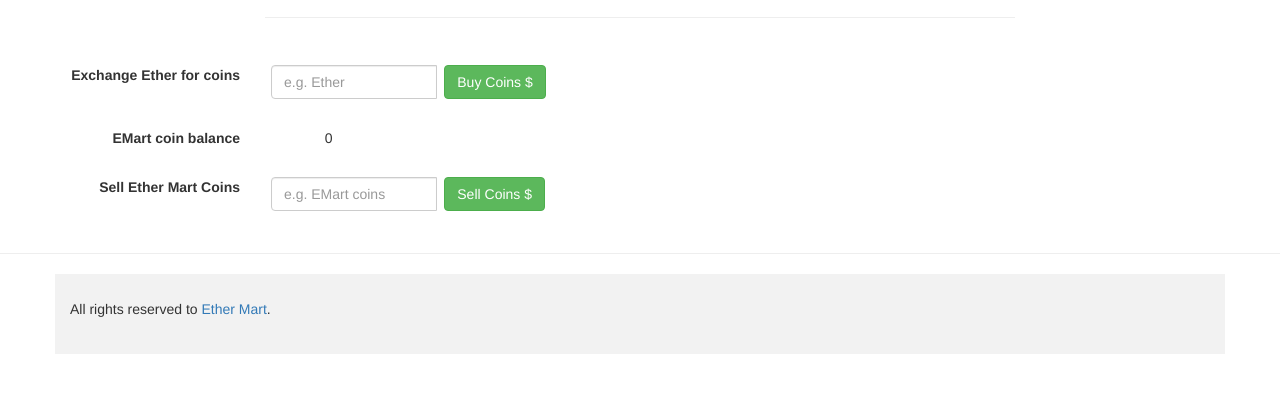
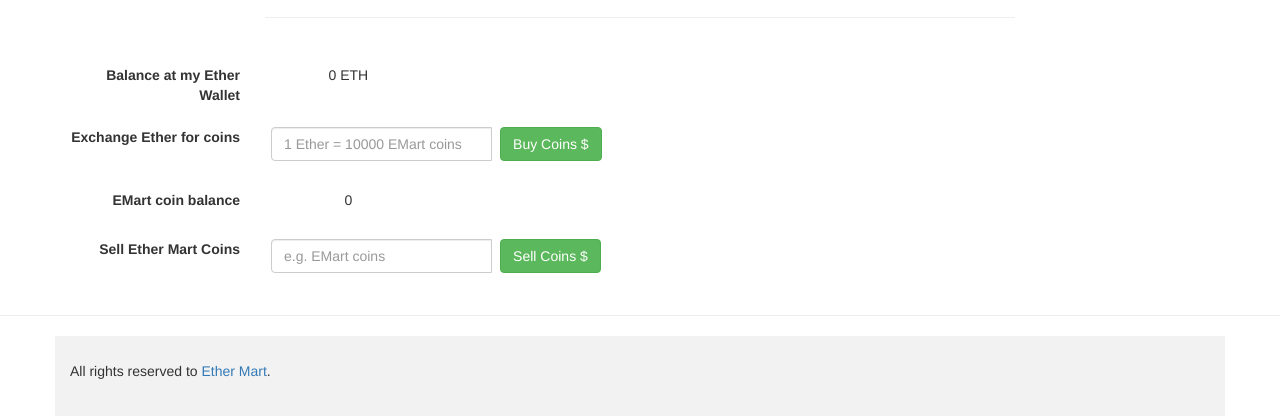
Before and after one commit to pradeep-charism/ether-mart, a website: page src/myaccount.html in a window 1280 px wide. Shown: the part 405-821 px from the top of the page. Before the commit the page ends 800 px from the top, so only its background shows below. Drawn offline with Linux system fonts and the light colour scheme; no server answers.

Commit message:
opening ether mart! - buy coins

```diff
--- a/src/js/em-coin.js
+++ b/src/js/em-coin.js
@@ -38,6 +38,12 @@
         console.log(error);
       }
       var account = accounts[0];
+
+      var balanceWei = web3.eth.getBalance(account);
+      var balance = web3.fromWei(balanceWei, 'ether');
+        $('#etherBalanceGroup').find('.ether-balance').text(`${balance}`);
+      console.log("etherBalance", balance);
+
       emCoinDeployed.then(function (instance) {
         abcoinInstance = instance;
         return abcoinInstance.balanceOf(account, { from: account });
@@ -99,6 +105,7 @@
 
 
 
+
 hookupMetamask: async function () {
     if (window.ethereum) {
       App.web3Provider = window.ethereum;
--- a/src/myaccount.html
+++ b/src/myaccount.html
@@ -65,10 +65,20 @@
         <div class="row">
             <form class="form-horizontal">
                 <div class="form-group">
+                    <label class="control-label col-md-2">Balance at my Ether Wallet</label>
+                    <div class="col-md-5">
+                        <div id="etherBalanceGroup" class="btn input-group col-md-4">
+                            <span class="ether-balance">0</span> ETH<br/>
+                            </button>
+                        </div>
+                    </div>
+                </div>
+
+                <div class="form-group">
                     <label class="control-label col-md-2">Exchange Ether for coins</label>
                     <div class="col-md-7">
-                        <div id="ethergroup" class="btn input-group col-md-3">
-                            <input type="number" name="nameInput" id="buyCoins" class="form-control" placeholder="e.g. Ether"/>
+                        <div id="ethergroup" class="btn input-group col-md-4">
+                            <input type="number" name="nameInput" id="buyCoins" class="form-control" placeholder="1 Ether = 10000 EMart coins"/>
                             &nbsp;&nbsp;<button type="button" class="btn btn-success btn-buy-coins">Buy Coins $</button>
                         </div>
                     </div>
@@ -77,7 +87,7 @@
                 <div class="form-group">
                     <label class="control-label col-md-2">EMart coin balance</label>
                     <div class="col-md-5">
-                        <div id="coingroup" class="btn input-group col-md-3">
+                        <div id="coingroup" class="btn input-group col-md-4">
                             <span class="balance-at">0</span><br/>
                         </button>
                         </div>
@@ -87,7 +97,7 @@
                 <div class="form-group">
                     <label class="control-label col-md-2">Sell Ether Mart Coins</label>
                     <div class="col-md-7">
-                        <div id="sellCoins" class="btn input-group col-md-3">
+                        <div id="sellCoins" class="btn input-group col-md-4">
                             <input type="number" name="sellCoinsInput" class="form-control" placeholder="e.g. EMart coins"/>
                             &nbsp;&nbsp;<button type="button" class="btn btn-success btn-sell-coins">Sell Coins $</button>
                         </div>
```
Also changed, not shown: 1 other file.
